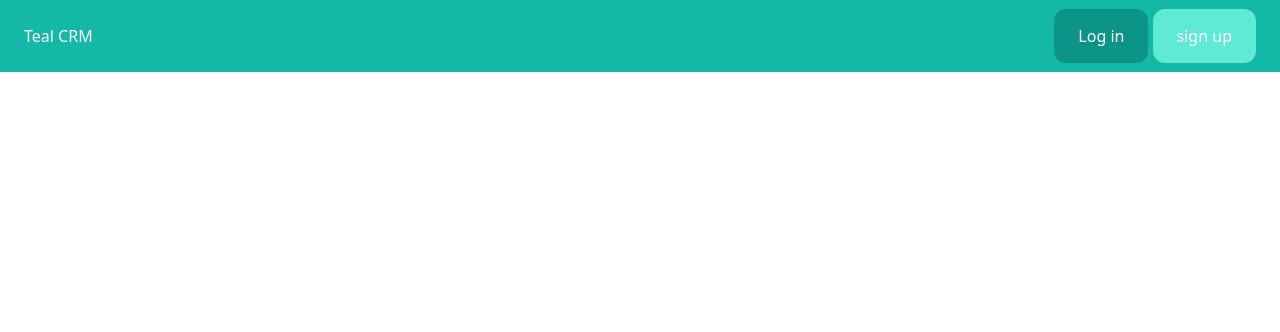
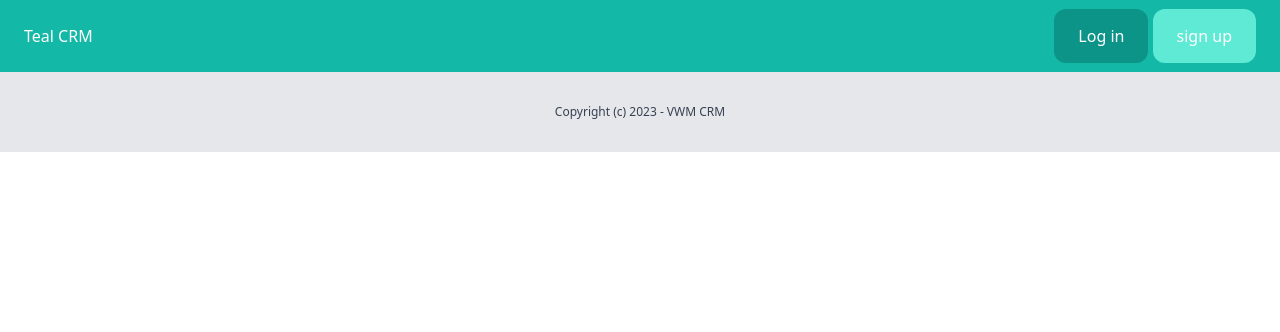
Before and after one commit to victormusembi11/Django-CRM, a Django app: page / in a window 1280 px wide. Shown: the top 332 px of the page. Run offline with Django 4.2, Linux system fonts and the light colour scheme; some libraries are stand-ins or nearby versions.

Commit message:
feat: initialised page footer

```diff
--- a/templates/core/base.html
+++ b/templates/core/base.html
@@ -17,5 +17,9 @@
         >
       </div>
     </nav>
+
+    <footer class="py-8 text-center bg-gray-200">
+      <p class="text-xs text-gray-700">Copyright (c) 2023 - VWM CRM</p>
+    </footer>
   </body>
 </html>
```
